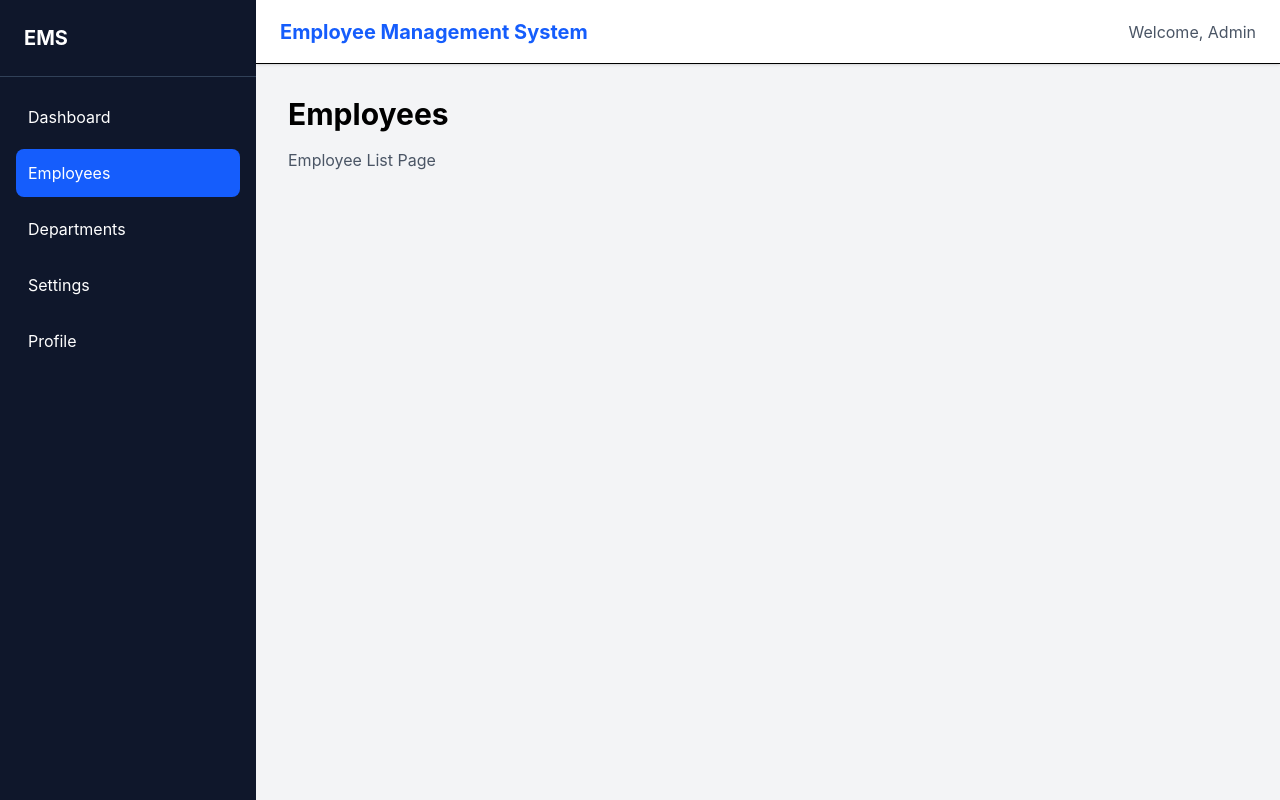
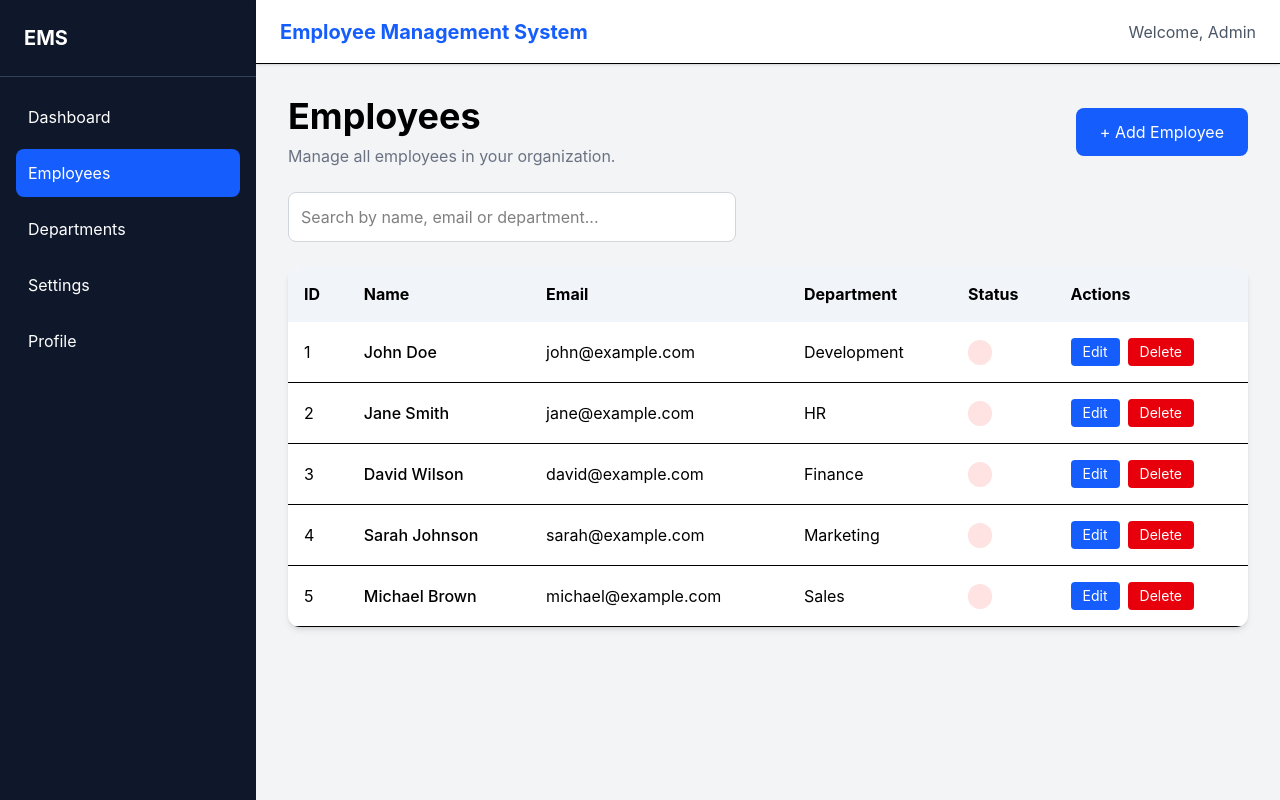
Before and after one commit to RANJITHKUMARKA9516/Employee_Customer, a React app in the folder frontend/: page /employees in a window 1280 px wide. Built offline with nearby package versions, Linux system fonts and the light colour scheme; the HTML template or start-up script is replaced by a standard one.

Commit message:
Module 7 - Employee search functionality

```diff
--- /dev/null
+++ b/frontend/src/components/employees/EmployeeActions.jsx
@@ -0,0 +1,15 @@
+function EmployeeActions() {
+  return (
+    <div className="flex gap-2">
+      <button className="rounded bg-blue-600 px-3 py-1 text-sm text-white hover:bg-blue-700">
+        Edit
+      </button>
+
+      <button className="rounded bg-red-600 px-3 py-1 text-sm text-white hover:bg-red-700">
+        Delete
+      </button>
+    </div>
+  );
+}
+
+export default EmployeeActions;
--- /dev/null
+++ b/frontend/src/components/employees/EmployeeRow.jsx
@@ -0,0 +1,39 @@
+import EmployeeActions from "./EmployeeActions";
+
+function EmployeeRow({ employee }) {
+  return (
+    <tr className="border-b hover:bg-gray-50">
+      <td className="p-4">{employee.id}</td>
+
+      <td className="p-4 font-medium">
+        {employee.name}
+      </td>
+
+      <td className="p-4">
+        {employee.email}
+      </td>
+
+      <td className="p-4">
+        {employee.department}
+      </td>
+
+      <td className="p-4">
+        <span
+          className={`rounded-full px-3 py-1 text-sm ${
+            employee.status === "Active"
+              ? "bg-green-100 text-green-700"
+              : "bg-red-100 text-red-700"
+          }`}
+        >
+          {employee.status}
+        </span>
+      </td>
+
+      <td className="p-4">
+        <EmployeeActions />
+      </td>
+    </tr>
+  );
+}
+
+export default EmployeeRow;
--- /dev/null
+++ b/frontend/src/components/employees/EmployeeTable.jsx
@@ -0,0 +1,42 @@
+import EmployeeRow from "./EmployeeRow";
+
+function EmployeeTable({ employees }) {
+  return (
+    <div className="overflow-hidden rounded-xl bg-white shadow-md">
+      <table className="w-full">
+        <thead className="bg-slate-100">
+          <tr>
+            <th className="p-4 text-left">ID</th>
+            <th className="p-4 text-left">Name</th>
+            <th className="p-4 text-left">Email</th>
+            <th className="p-4 text-left">Department</th>
+            <th className="p-4 text-left">Status</th>
+            <th className="p-4 text-left">Actions</th>
+          </tr>
+        </thead>
+
+        <tbody>
+          {employees.length === 0 ? (
+            <tr>
+              <td
+                colSpan="6"
+                className="p-10 text-center text-gray-500"
+              >
+                No employees found.
+              </td>
+            </tr>
+          ) : (
+            employees.map((employee) => (
+              <EmployeeRow
+                key={employee.id}
+                employee={employee}
+              />
+            ))
+          )}
+        </tbody>
+      </table>
+    </div>
+  );
+}
+
+export default EmployeeTable;
--- /dev/null
+++ b/frontend/src/components/employees/SearchBar.jsx
@@ -0,0 +1,13 @@
+function SearchBar({ value, onChange }) {
+  return (
+    <input
+      type="text"
+      placeholder="Search by name, email or department..."
+      value={value}
+      onChange={onChange}
+      className="w-full max-w-md rounded-lg border border-gray-300 bg-white p-3 outline-none transition focus:border-blue-600"
+    />
+  );
+}
+
+export default SearchBar;
--- a/frontend/src/pages/Employees.jsx
+++ b/frontend/src/pages/Employees.jsx
@@ -1,13 +1,48 @@
+import { useMemo, useState } from "react";
+
+import SearchBar from "../components/employees/SearchBar";
+import EmployeeTable from "../components/employees/EmployeeTable";
+import employeeData from "../data/employeeData";
+
 function Employees() {
+  const [searchTerm, setSearchTerm] = useState("");
+
+  const filteredEmployees = useMemo(() => {
+    return employeeData.filter((employee) => {
+      const search = searchTerm.toLowerCase();
+
+      return (
+        employee.name.toLowerCase().includes(search) ||
+        employee.email.toLowerCase().includes(search) ||
+        employee.department.toLowerCase().includes(search)
+      );
+    });
+  }, [searchTerm]);
+
   return (
     <>
-      <h1 className="text-3xl font-bold">
-        Employees
-      </h1>
+      <div className="mb-6 flex items-center justify-between">
+        <div>
+          <h1 className="text-4xl font-bold">Employees</h1>
 
-      <p className="mt-4 text-gray-600">
-        Employee List Page
-      </p>
+          <p className="mt-2 text-gray-500">
+            Manage all employees in your organization.
+          </p>
+        </div>
+
+        <button className="rounded-lg bg-blue-600 px-6 py-3 text-white transition hover:bg-blue-700">
+          + Add Employee
+        </button>
+      </div>
+
+      <div className="mb-6">
+        <SearchBar
+          value={searchTerm}
+          onChange={(e) => setSearchTerm(e.target.value)}
+        />
+      </div>
+
+      <EmployeeTable employees={filteredEmployees} />
     </>
   );
 }
```
Also changed, not shown: frontend/src/data/employeeData.js (renamed from frontend/src/data/employees.js).
